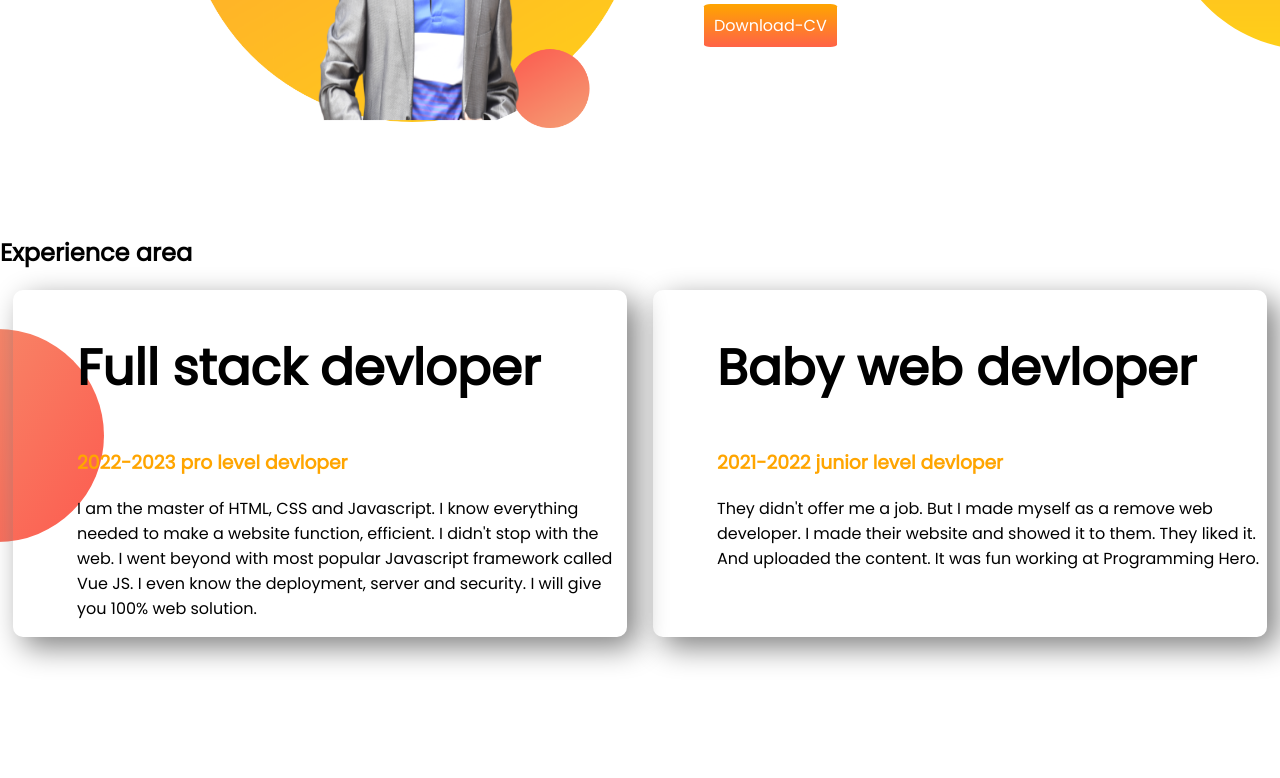
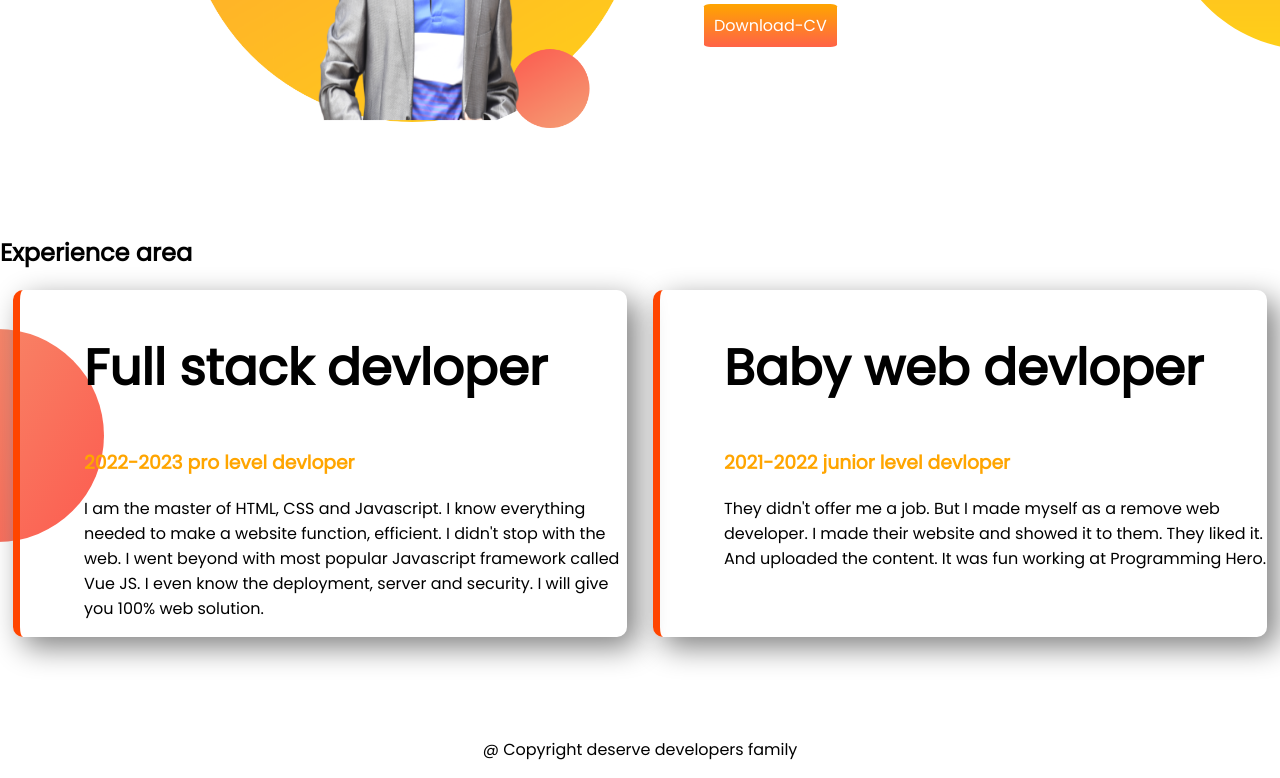
Before and after one commit to hunters-love/developers-portfolio, a plain HTML site: page index.html in a window 1280 px wide. Shown: the part 947-1725 px from the top of the page. Before the commit the page ends 1684 px from the top, so only its background shows below. Drawn offline with Linux system fonts and the light colour scheme.

Commit message:
alhamdullah done

```diff
--- a/index.html
+++ b/index.html
@@ -53,7 +53,7 @@
         <h2>Experience area</h2>
         <div class="flexiable-container">
 
-            <div class="half-width shadow space">
+            <div class="half-width shadow space border-left">
                 <h1>Full stack devloper</h1>
                 <h3 class="name-heighlight">2022-2023 pro level devloper</h3>
                 <p>
@@ -64,7 +64,7 @@
 
             </div>
 
-            <div class="half-width shadow space">
+            <div class="half-width shadow space border-left">
                 <h1>Baby web devloper</h1>
                 <h3 class="name-heighlight">2021-2022 junior level devloper</h3>
                 <p>
@@ -75,6 +75,10 @@
 
         </div>
     </section>
+
+    <footer>
+        <p>@ Copyright deserve developers family</p>
+    </footer>
 </body>
 
 </html>
--- a/style.css
+++ b/style.css
@@ -52,3 +52,10 @@ h1{
     margin-left: 13px;
     margin-right: 13px;
 }
+.border-left{
+    border-left: 7px solid #ff4500;
+
+}
+footer p{
+    text-align: center;
+}
```
